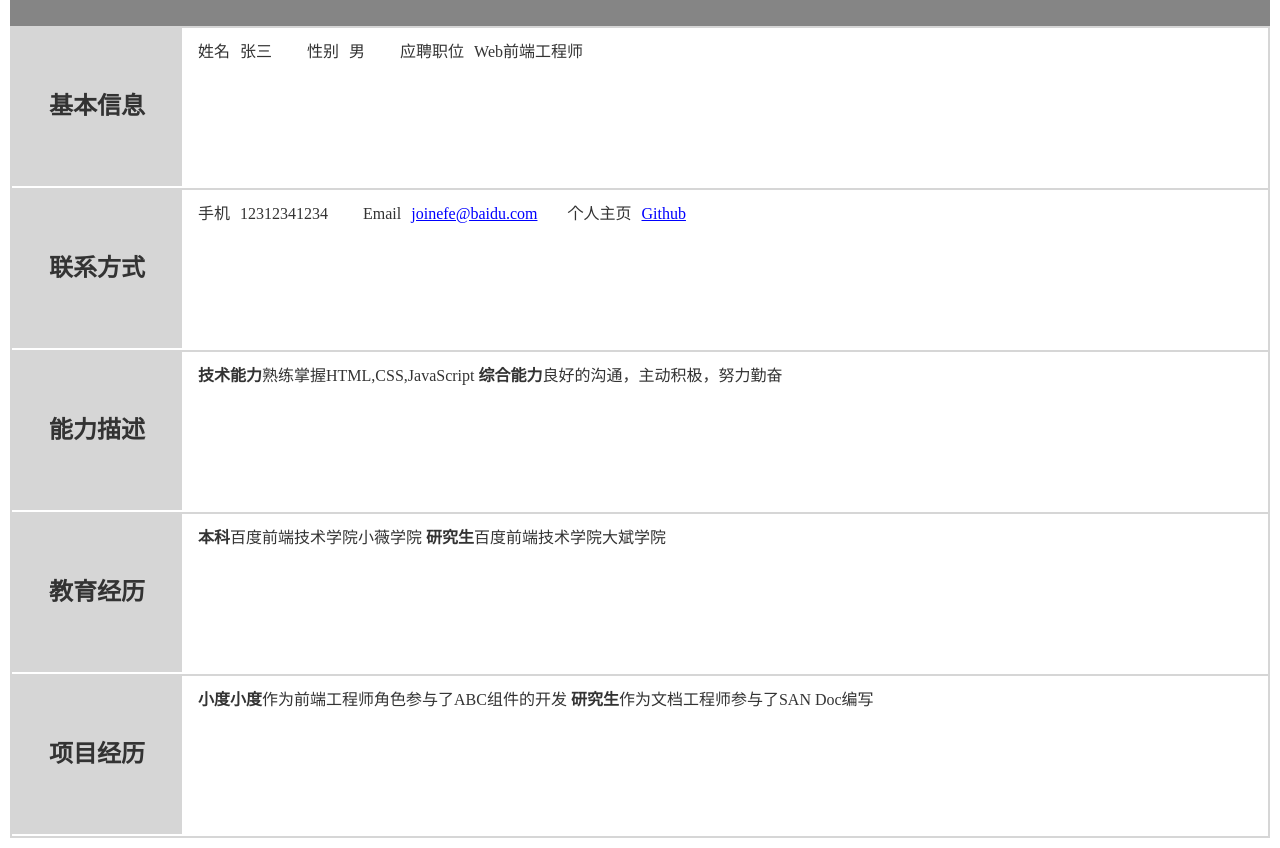
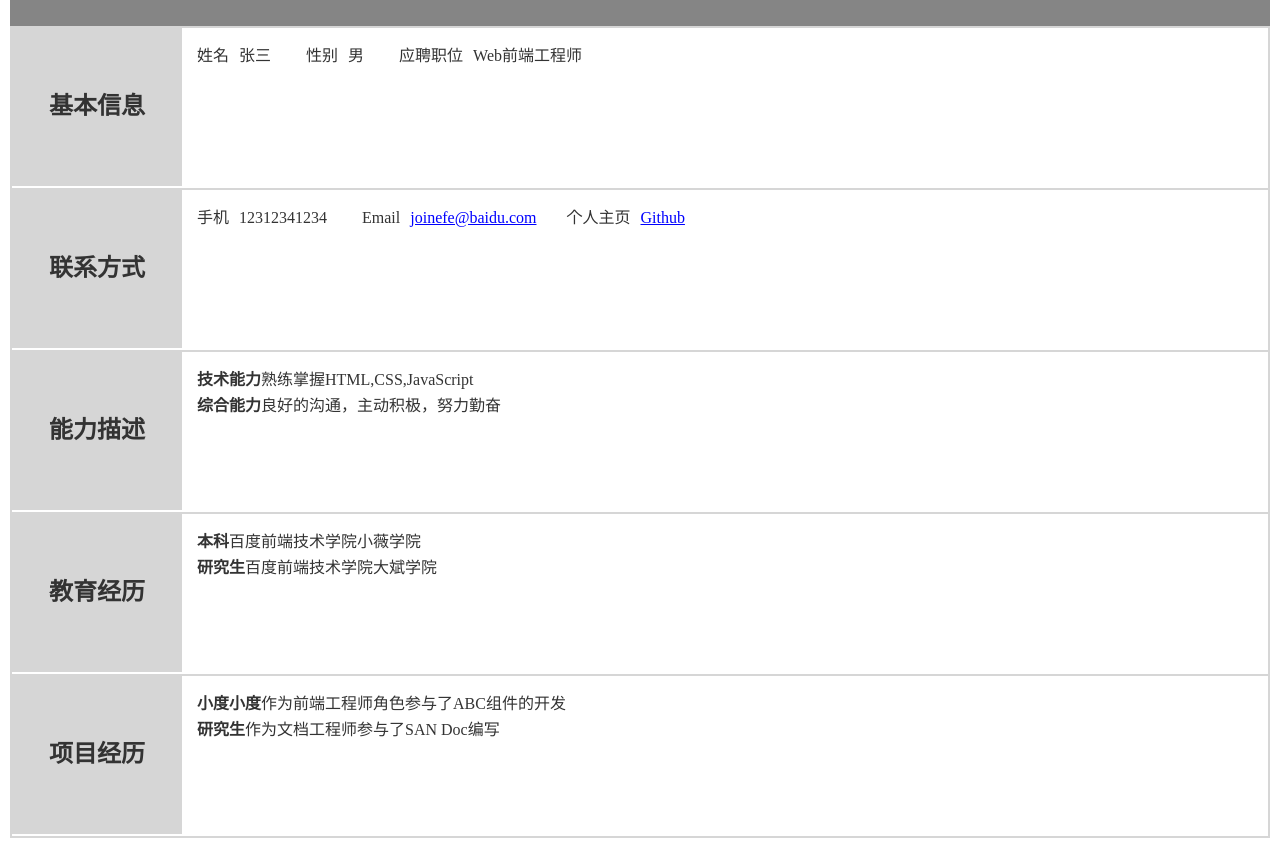
Before and after one commit to jiang-hj/DAY5, a plain HTML site: page index.html in a window 1280 px wide. Shown: the part 83-931 px from the top of the page. Drawn offline with Linux system fonts and the light colour scheme.

Commit message:
修改错误

```diff
--- a/css/style3.css
+++ b/css/style3.css
@@ -23,19 +23,19 @@ dt {
     }
 
 dd {
-    height: 160px;
-    line-height: 3;
-    text-indent:1em;
+    box-sizing: border-box;
+    height: 162px;
+    padding-top: 15px;
+    padding-left: 15px;
+    line-height: 1.6;
     overflow: hidden;
     border-top: 2px solid #d6d6d6;
-    overflow:hidden;
-    line-height:3;
-    text-indent:1em;
+
     }
 
-h4,
-p {
-    display: inline;}
+h4 {
+    float: left;
+   }
 
 span {
     margin-right: 10px;}
```
